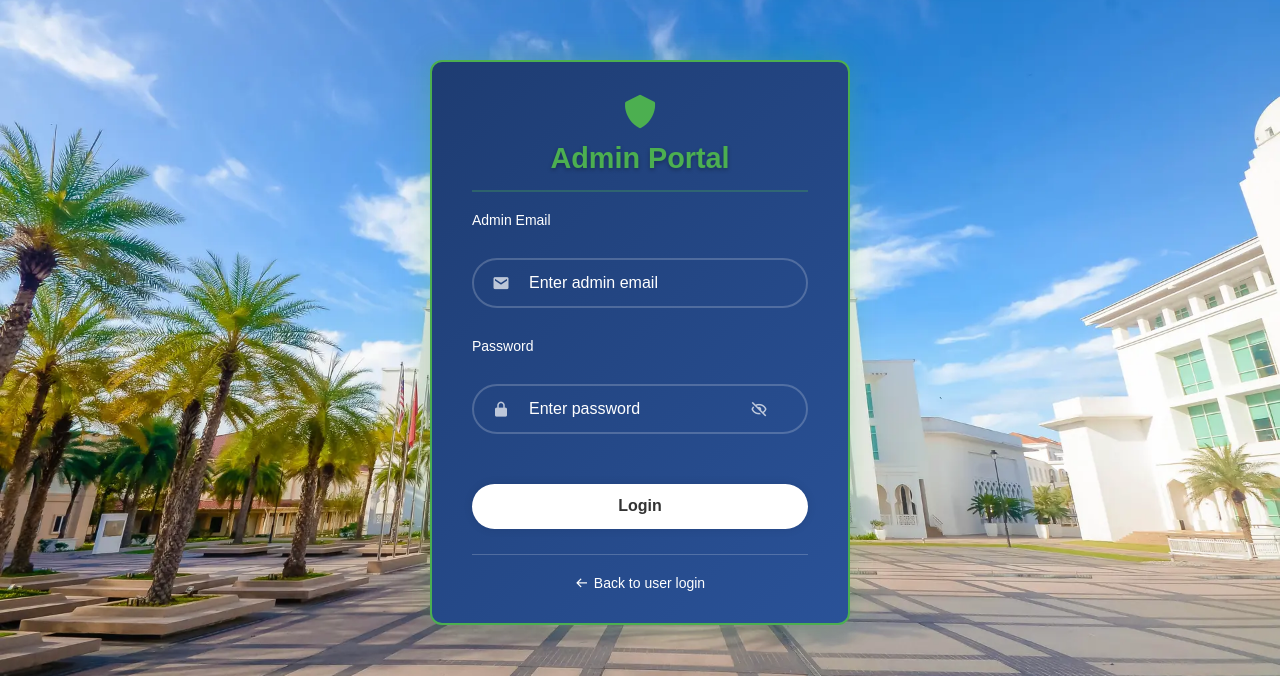
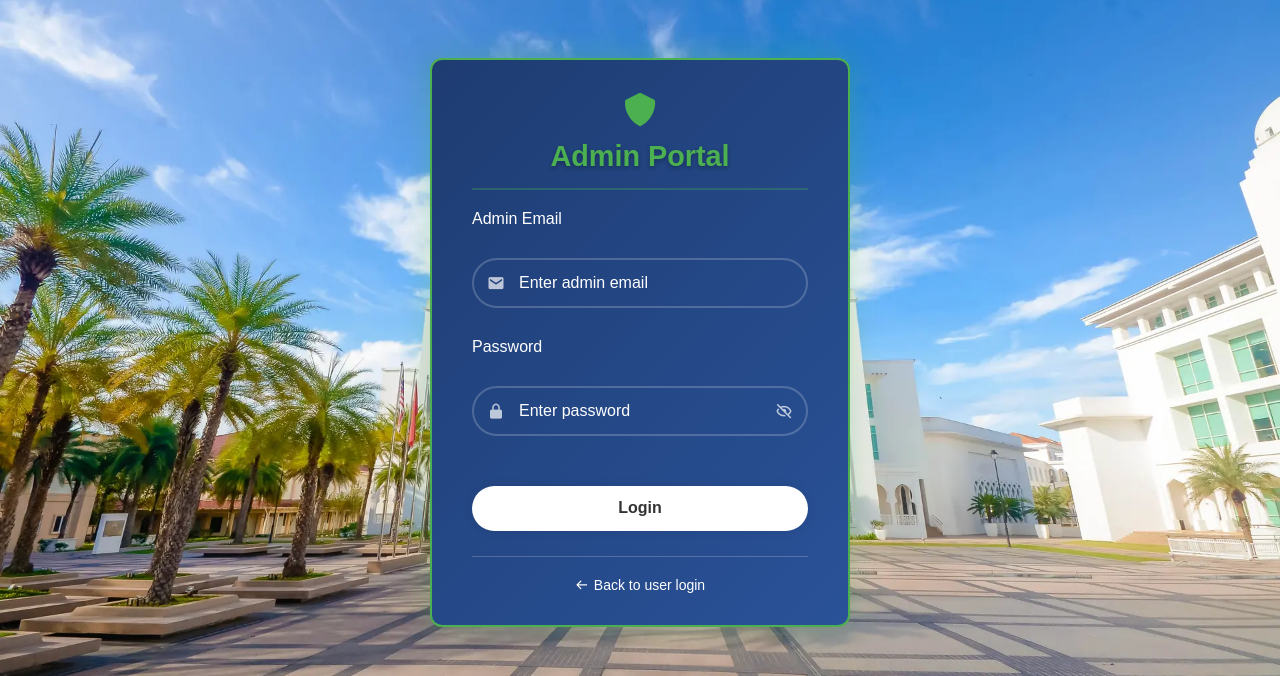
Before and after one commit to d7mo25/AIU-RESUME-ANALYZER, a FastAPI app: page /admin-login in a window 1280 px wide. Shown: the part 70-746 px from the top of the page. Run offline with FastAPI, Linux system fonts and the light colour scheme; some libraries are stand-ins or nearby versions.

Commit message:
Update admin-login.html

```diff
--- a/templates/admin-login.html
+++ b/templates/admin-login.html
@@ -115,6 +115,7 @@
       margin: 5px 0 0 0;
     }
 
+
    .input-box {
    position: relative;
    width: 100%;
@@ -132,18 +133,14 @@
    border-radius: 40px;
    font-size: 16px;
    color: #fff;
+   padding: 15px 45px 15px 45px; /* leave space for both icons */
    box-sizing: border-box;
   }
 
-    .input-box input::placeholder {
-      color: #fff;
-    }
-
-    /* Email and lock icons positioning (left side) */
  .input-box .bxs-envelope,
  .input-box .bxs-lock-alt {
   position: absolute;
-      left: 20px;
+  left: 15px;
   top: 50%;
   transform: translateY(-50%);
   font-size: 18px;
@@ -152,100 +149,21 @@
   pointer-events: none;
   }
 
-    /* BULLETPROOF: Password toggle with absolute positioning that NEVER moves */
 .input-box .password-toggle {
-      position: absolute !important;
-      right: 20px !important;
-      top: 50% !important;
-      transform: translateY(-50%) !important;
-      font-size: 18px !important;
-      color: rgba(255, 255, 255, 0.7) !important;
-      cursor: pointer !important;
-      z-index: 999 !important;
-      transition: color 0.3s ease !important;
-      width: 18px !important;
-      height: 18px !important;
-      display: flex !important;
-      align-items: center !important;
-      justify-content: center !important;
-      margin: 0 !important;
-      padding: 0 !important;
-      border: none !important;
-      background: none !important;
-      outline: none !important;
-      box-shadow: none !important;
-      text-decoration: none !important;
-      vertical-align: baseline !important;
-      line-height: 1 !important;
-      float: none !important;
-      clear: none !important;
-    }
-
-    /* Force override for BOTH icon states - nuclear option */
-    .input-box .password-toggle.bx-hide,
-    .input-box .password-toggle.bx-show,
-    .input-box .password-toggle:before,
-    .input-box .password-toggle:after {
-      position: absolute !important;
-      right: 20px !important;
-      top: 50% !important;
-      transform: translateY(-50%) !important;
-      margin: 0 !important;
-      padding: 0 !important;
-      left: auto !important;
-      bottom: auto !important;
-      float: none !important;
-      clear: none !important;
-      display: flex !important;
-      align-items: center !important;
-      justify-content: center !important;
-      width: 18px !important;
-      height: 18px !important;
-      font-size: 18px !important;
-      line-height: 1 !important;
-      text-align: center !important;
-      vertical-align: baseline !important;
+  position: absolute;
+  right: 15px;
+  top: 50%;
+  transform: translateY(-50%);
+  font-size: 18px;
+  color: rgba(255, 255, 255, 0.7);
+  cursor: pointer;
+  z-index: 2;
 }
 
 .input-box .password-toggle:hover {
-      color: rgba(255, 255, 255, 0.9) !important;
+  color: rgba(255, 255, 255, 1);
 }
 
-    /* Make sure input focus doesn't affect toggle position */
-    .input-box input:focus + .bxs-lock-alt + .password-toggle,
-    .input-box input:focus ~ .password-toggle {
-      position: absolute !important;
-      right: 20px !important;
-      top: 50% !important;
-      transform: translateY(-50%) !important;
-    }
-
-    /* Input padding adjustments - consistent spacing */
-    .input-box input[type="email"] {
-      padding: 15px 25px 15px 55px;
-    }
-
-    .input-box input[type="password"],
-    .input-box input[type="text"].password-field {
-      padding: 15px 55px 15px 55px;
-    }
-
-    .input-box input:focus {
-      border-color: #4CAF50;
-      box-shadow: 0 0 10px rgba(76, 175, 80, 0.3);
-    }
-
-    .input-group {
-      margin-bottom: 20px;
-    }
-
-    .input-group label {
-      display: block;
-      margin-bottom: 8px;
-      color: #fff;
-      font-size: 14px;
-      font-weight: 500;
-    }
 
     .btn {
       width: 100%;
```
Lines whose indentation alone changed are shown as unchanged.
